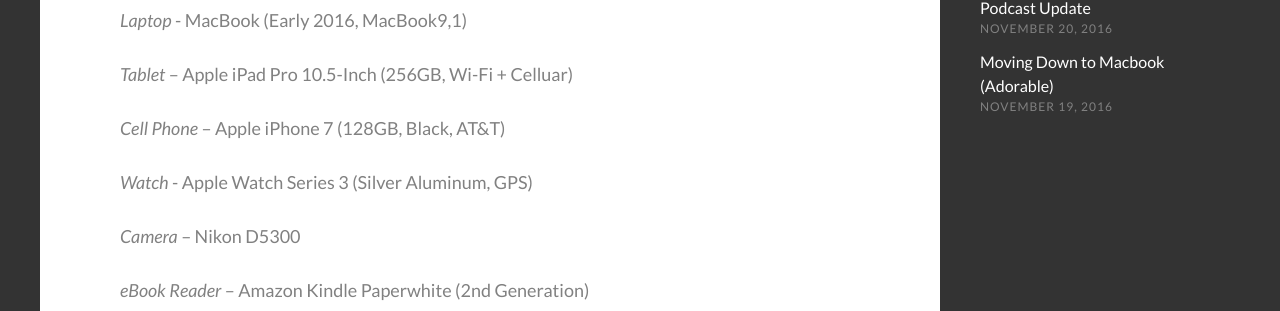
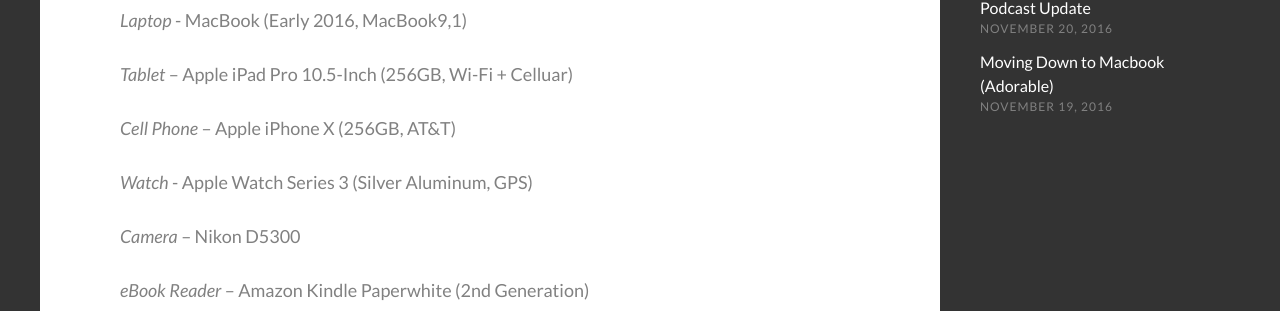
Before and after one commit to tomarra/tomarra.github.io, a Jekyll site: the page built from about.md, in a window 1280 px wide. Shown: the part 746-1057 px from the top of the page. Built offline with Jekyll 4.4.1, drawn with Linux system fonts in a browser that asks for light colours; some web fonts are replaced.

Commit message:
Update about.md

```diff
--- a/about.md
+++ b/about.md
@@ -13,7 +13,7 @@
 
 *Tablet* – Apple iPad Pro 10.5-Inch (256GB, Wi-Fi + Celluar)
 
-*Cell Phone* – Apple iPhone 7 (128GB, Black, AT&T)
+*Cell Phone* – Apple iPhone X (256GB, AT&T)
 
 *Watch* - Apple Watch Series 3 (Silver Aluminum, GPS)
 
```
